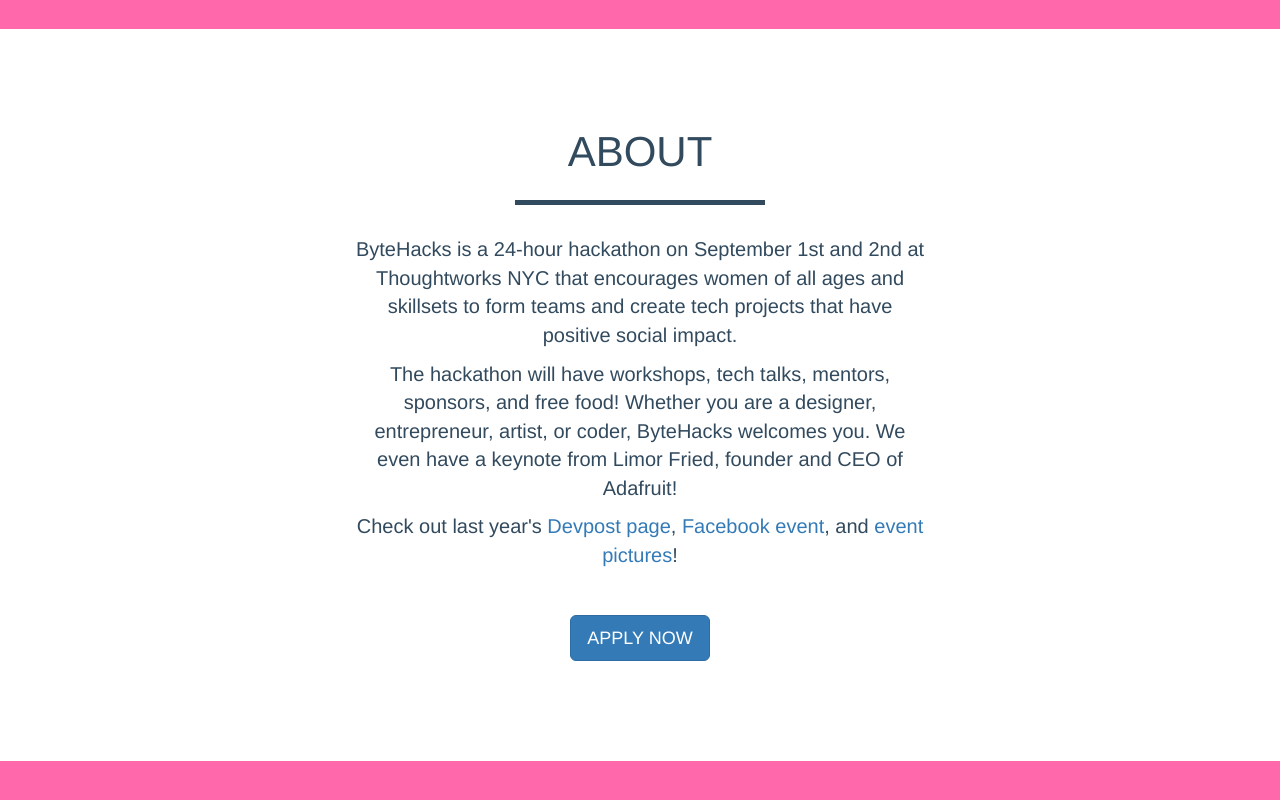
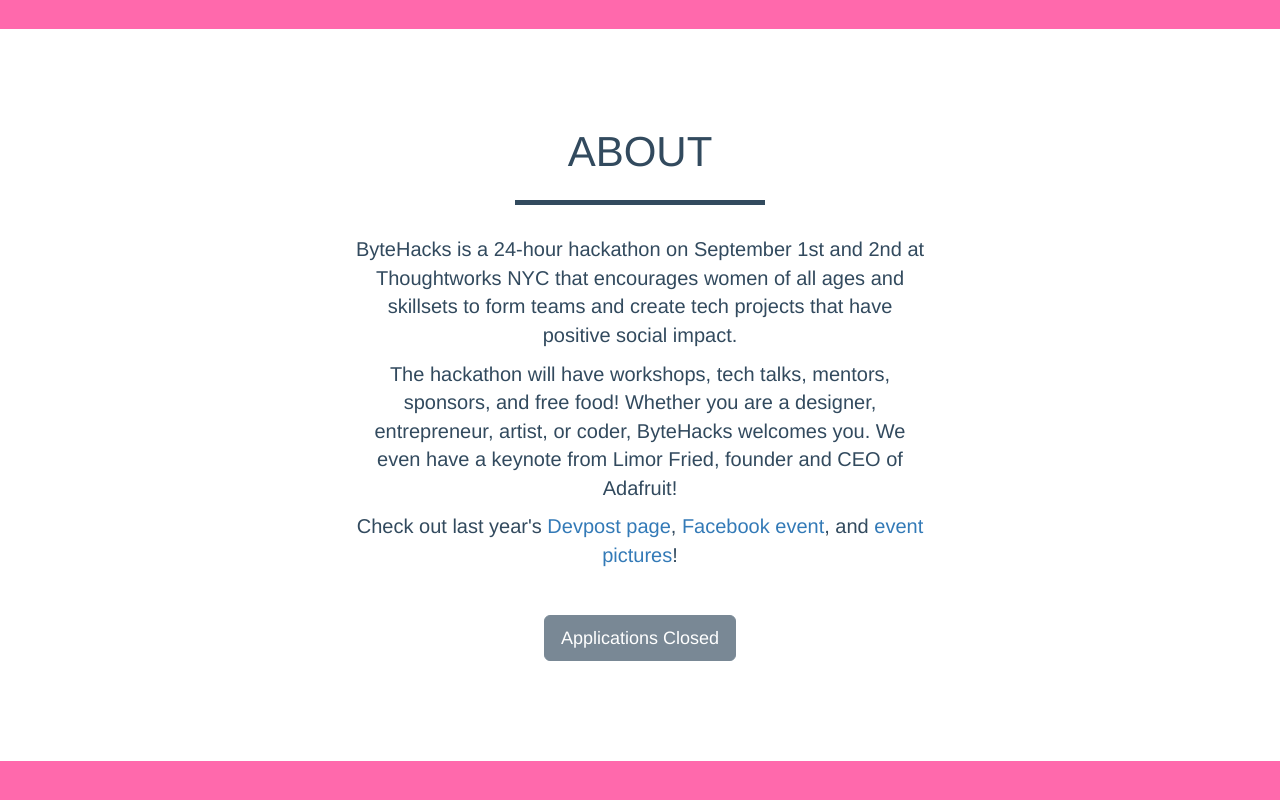
Before and after one commit to akshayadinesh/bytehacks-website, a website with bundled scripts: page index.html in a window 1280 px wide. Shown: the part 696-1496 px from the top of the page. Built offline with nearby package versions, Linux system fonts and the light colour scheme; files whose address does not match are found by name.

Commit message:
Update index.html

```diff
--- a/index.html
+++ b/index.html
@@ -88,7 +88,7 @@
                         <h1 class="name">ByteHacks 2018</h1>
 <!--                        <hr class="star-light">-->
                         <span class="skills">Thoughtworks NYC, September 1st-2nd, college and high school women.</span>
-												<br><br><a href="https://akshayadinesh.typeform.com/to/SE6xEh" class="btn btn-lg btn-outline">APPLY NOW!</a>
+												<br><br><a href="https://akshayadinesh.typeform.com/to/SE6xEh" class="btn btn-lg btn-outline" disabled>Applications Closed</a>
 
 <!-- 												<script type="text/javascript" src="//s3.amazonaws.com/downloads.mailchimp.com/js/signup-forms/popup/embed.js" data-dojo-config="usePlainJson: true, isDebug: false"></script>
  -->
@@ -123,7 +123,7 @@
 					</div>
                 <br>
                 <div class="col-lg-8 col-lg-offset-2 text-center">
-                    <a href="https://akshayadinesh.typeform.com/to/SE6xEh" class="btn btn-lg btn-primary">APPLY NOW</a>
+                    <a href="https://akshayadinesh.typeform.com/to/SE6xEh" class="btn btn-lg btn-primary" disabled>Applications Closed</a>
                 </div>
 
         </div>
```
